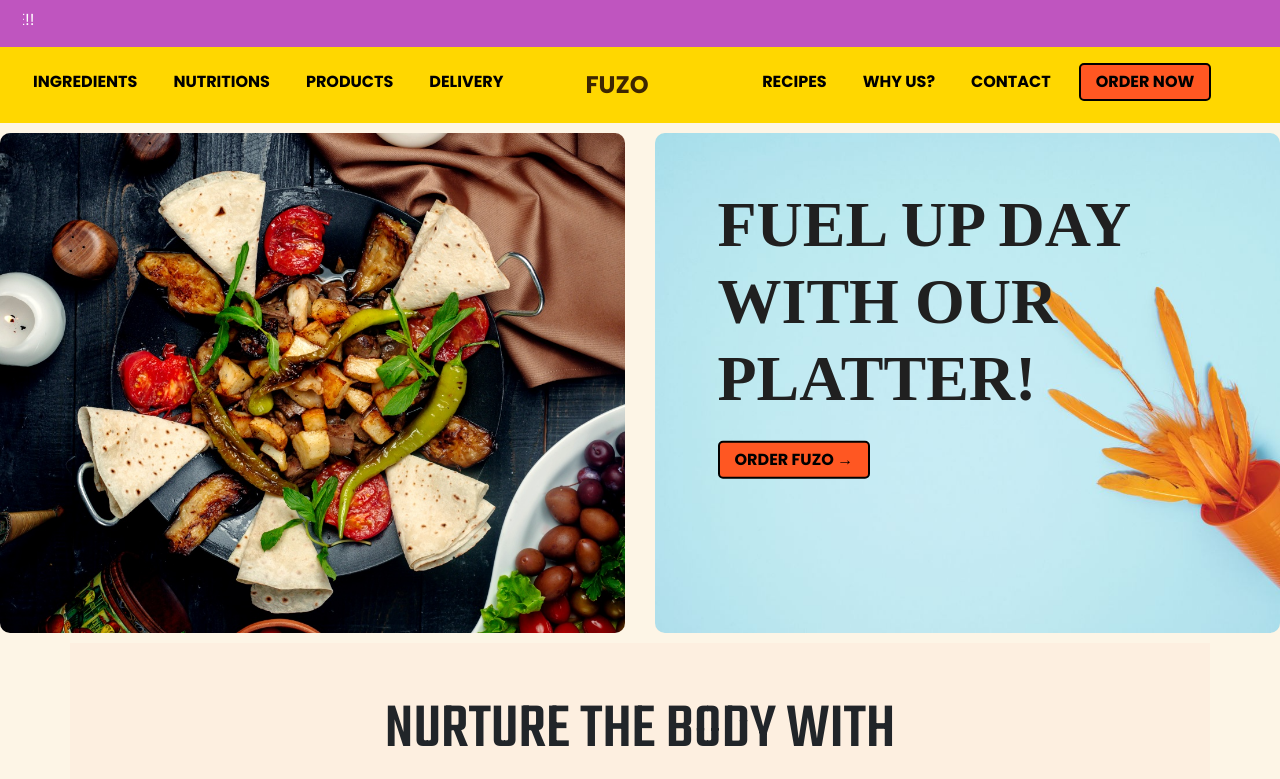
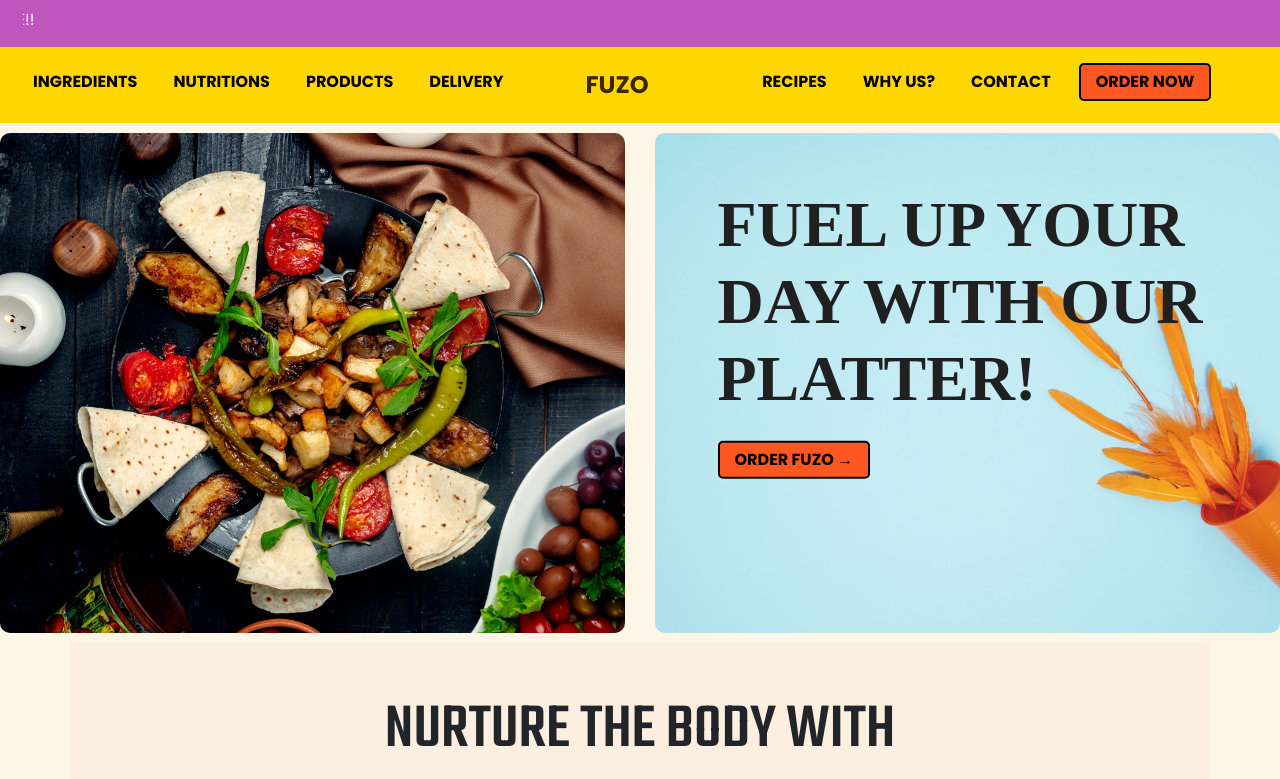
Before and after one commit to vineetdhengre/fuzo-webiste, a React (Vite) app: page / in a window 1280 px wide. Shown: the top 779 px of the page. Built offline with nearby package versions, Linux system fonts and the light colour scheme; a web font is replaced by a local one.

Commit message:
Update index.jsx

```diff
--- a/src/Pages/Home/index.jsx
+++ b/src/Pages/Home/index.jsx
@@ -17,7 +17,7 @@ function Home() {
                             <div className="image-container">
                                 <img src="assets/image-two.jpg" className="food-image img-fluid" alt="Delicious Platter" />
                                 <div className="overlay-text">
-                                    <h2 className="font-weight-bold custom-font" style={{ fontSize: "4rem" }} >FUEL UP  DAY WITH OUR PLATTER!</h2>
+                                    <h2 className="font-weight-bold custom-font" style={{ fontSize: "4rem" }} >FUEL UP YOUR DAY WITH OUR PLATTER!</h2>
                                     <a href="#" className="order-btn mt-3 d-inline-block fs-4">ORDER FUZO →</a>
                                 </div>
                             </div>
```
